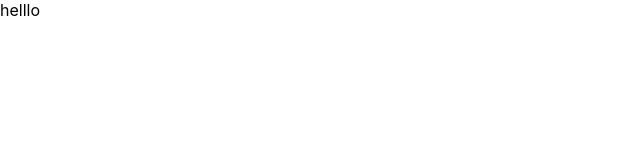
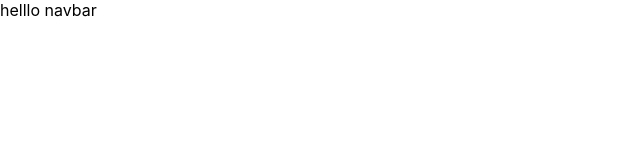
Before and after one commit to Geesara2000/E-Commerce_Website, a React (Create React App) app in the folder frontend/: page / in a window 1280 px wide. Shown: the top 160 px of the page, without its empty margins (0-640 px from the left). Built offline with nearby package versions, Linux system fonts and the light colour scheme.

Commit message:
learn about branches

```diff
--- a/frontend/src/Components/Navbar/Navbar.jsx
+++ b/frontend/src/Components/Navbar/Navbar.jsx
@@ -5,7 +5,7 @@ import './Navbar.css'
 const Navbar = () => {
   return (
     <div className='navbar'>
-      helllo
+      helllo navbar
     </div>
   )
 }
```
